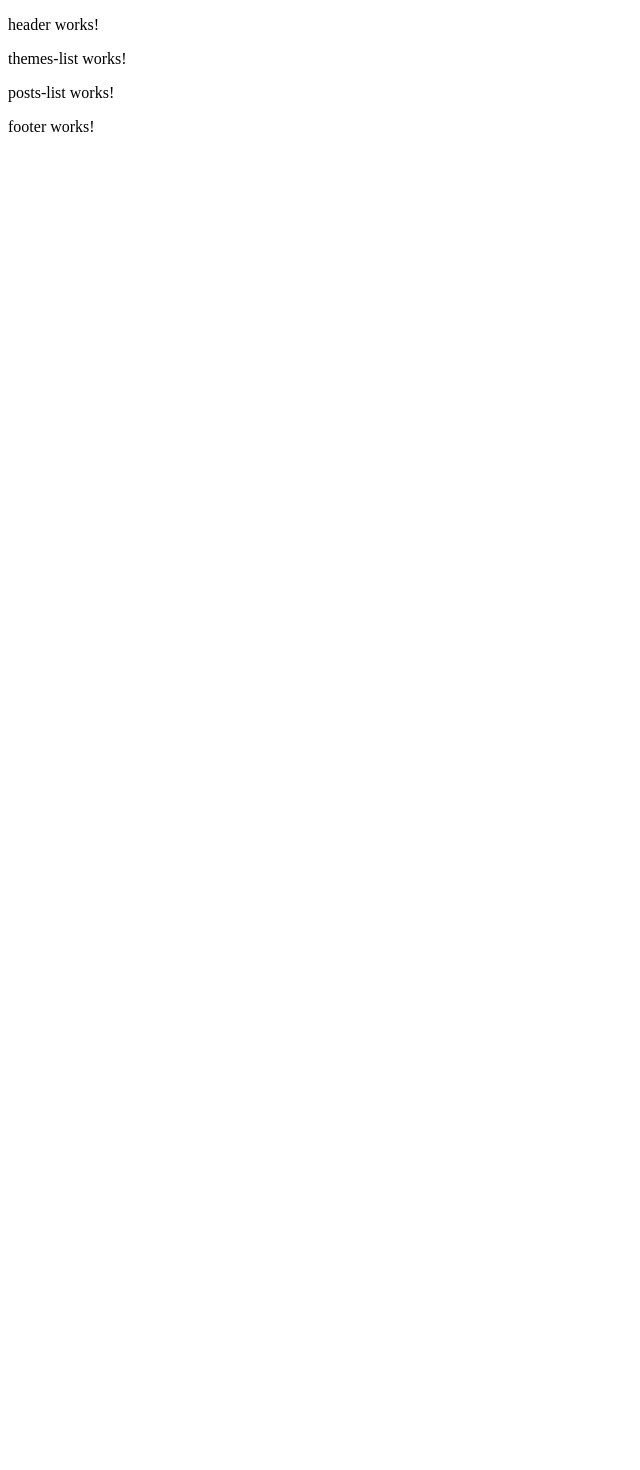
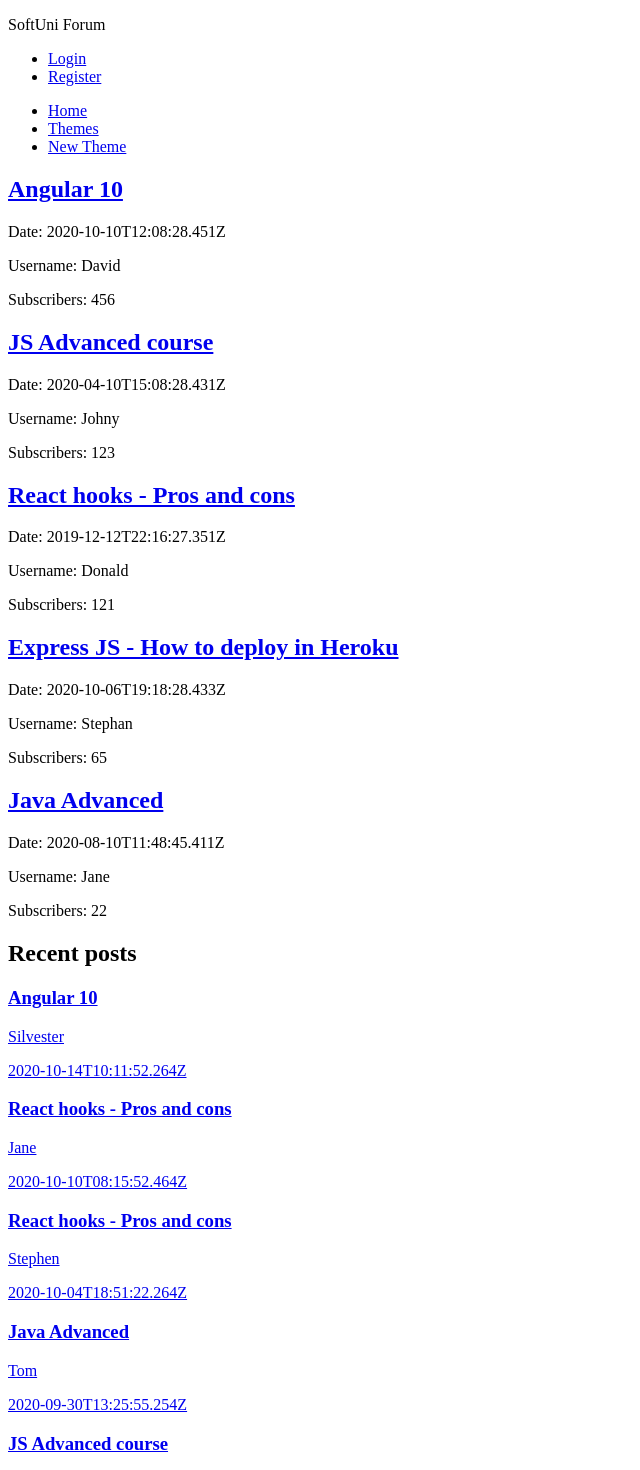
Before and after one commit to AnitaAlexieva/Angular-Course-Solutions-SoftUni, an Angular app in the folder 04.Workshop Components/workshop-components/: page / in a window 1280 px wide. Shown: the top 1470 px of the page, without its empty margins (0-640 px from the left). Before the commit the page ends 800 px from the top, so only its background shows below. Built offline with nearby package versions, Linux system fonts and the light colour scheme; no server answers.

Commit message:
Add in all components html markup

```diff
--- a/04.Workshop Components/workshop-components/src/app/core/footer/footer.component.html
+++ b/04.Workshop Components/workshop-components/src/app/core/footer/footer.component.html
@@ -1 +1,6 @@
-<p>footer works!</p>
+<footer>
+        <p>This site is designed to be used for training purposes at SoftUni.</p>
+        <p>You can find the real SoftUni forum at this link:</p>
+        <p><span><a href="https://softuni.bg/forum">https://softuni.bg/forum</a></span> Angular course Copyright &copy
+            2020</p>
+    </footer>
--- a/04.Workshop Components/workshop-components/src/app/core/header/header.component.html
+++ b/04.Workshop Components/workshop-components/src/app/core/header/header.component.html
@@ -1 +1,31 @@
-<p>header works!</p>
+<header>
+        <div class="mini-navbar-wrap">
+            <div class="logo-wrap">
+                <p class="logo"><span class="logo">SoftUni Forum</span></p>
+            </div>
+            <div class="mini-navbar">
+                <ul>
+                    <li>
+                        <a href="#">Login</a>
+                    </li>
+                    <li>
+                        <a href="#">Register</a>
+                    </li>
+                </ul>
+            </div>
+        </div>
+        <nav>
+            <ul>
+                <li>
+                    <a href="#">Home</a>
+                </li>
+                <li>
+                    <a href="#">Themes</a>
+                </li>
+                <li>
+                    <a href="#">New Theme</a>
+                </li>
+            </ul>
+        </nav>
+
+    </header>
--- a/04.Workshop Components/workshop-components/src/app/main/main.component.html
+++ b/04.Workshop Components/workshop-components/src/app/main/main.component.html
@@ -1,4 +1,4 @@
-<div>
+<div class="container">
     <app-themes-list/>
     <app-posts-list/>
 </div>
--- a/04.Workshop Components/workshop-components/src/app/posts-list/posts-list.component.html
+++ b/04.Workshop Components/workshop-components/src/app/posts-list/posts-list.component.html
@@ -1 +1,44 @@
-<p>posts-list works!</p>
+ <aside>
+            <div class="aside">
+                <h2 class="title">
+                    Recent posts
+                </h2>
+                <div>
+                    <div class="aside-theme">
+                        <a href="#">
+                            <h3>Angular 10</h3>
+                            <p>Silvester</p>
+                            <p><span>2020-10-14T10:11:52.264Z</span></p>
+                        </a>
+                    </div>
+                    <div class="aside-theme">
+                        <a href="#">
+                            <h3>React hooks - Pros and cons</h3>
+                            <p>Jane</p>
+                            <p><span>2020-10-10T08:15:52.464Z</span></p>
+                        </a>
+                    </div>
+                    <div class="aside-theme">
+                        <a href="#">
+                            <h3>React hooks - Pros and cons</h3>
+                            <p>Stephen</p>
+                            <p><span>2020-10-04T18:51:22.264Z</span></p>
+                        </a>
+                    </div>
+                    <div class="aside-theme">
+                        <a href="#">
+                            <h3>Java Advanced</h3>
+                            <p>Tom</p>
+                            <p><span>2020-09-30T13:25:55.254Z</span></p>
+                        </a>
+                    </div>
+                    <div class="aside-theme">
+                        <a href="#">
+                            <h3>JS Advanced course</h3>
+                            <p>Pamela</p>
+                            <p><span>2020-08-12T07:31:44.564Z</span></p>
+                        </a>
+                    </div>
+                </div>
+            </div>
+        </aside>
--- a/04.Workshop Components/workshop-components/src/app/themes-list/themes-list.component.html
+++ b/04.Workshop Components/workshop-components/src/app/themes-list/themes-list.component.html
@@ -1 +1,111 @@
-<p>themes-list works!</p>
+ <main>
+            <div class="theme-title">
+
+                <!-- theme component  -->
+                <div class="theme-container">
+                    <div class="theme-name-wrapper">
+                        <div class="theme-name">
+                            <a href="#" class="normal">
+                                <h2>Angular 10</h2>
+                            </a>
+                            <div class="columns">
+                                <div>
+                                    <p>Date: <time>2020-10-10T12:08:28.451Z</time></p>
+                                    <div class="nick-name">
+                                        <p>Username: <span>David</span></p>
+                                    </div>
+                                </div>
+                                <div class="subscribers">
+                                    <!-- <button class="subscribe">Subscribe</button> -->
+                                    <p>Subscribers: <span>456</span></p>
+                                </div>
+                            </div>
+                        </div>
+                    </div>
+                </div>
+                <div class="theme-container">
+                    <div class="theme-name-wrapper">
+                        <div class="theme-name">
+                            <a href="#" class="normal">
+                                <h2>JS Advanced course</h2>
+                            </a>
+                            <div class="columns">
+                                <div>
+                                    <p>Date: <time>2020-04-10T15:08:28.431Z</time></p>
+                                    <div class="nick-name">
+                                        <p>Username: <span>Johny</span></p>
+                                    </div>
+                                </div>
+                                <div class="subscribers">
+                                    <!-- <button class="unsubscribe">Unsubscribe</button> -->
+                                    <p>Subscribers: <span>123</span></p>
+                                </div>
+                            </div>
+                        </div>
+                    </div>
+                </div>
+                <div class="theme-container">
+                    <div class="theme-name-wrapper">
+                        <div class="theme-name">
+                            <a href="#" class="normal">
+                                <h2>React hooks - Pros and cons</h2>
+                            </a>
+                            <div class="columns">
+                                <div>
+                                    <p>Date: <time>2019-12-12T22:16:27.351Z</time></p>
+                                    <div class="nick-name">
+                                        <p>Username: <span>Donald</span></p>
+                                    </div>
+                                </div>
+                                <div class="subscribers">
+                                    <!-- <button class="subscribe">Subscribe</button> -->
+                                    <p>Subscribers: <span>121</span></p>
+                                </div>
+                            </div>
+                        </div>
+                    </div>
+                </div>
+                <div class="theme-container">
+                    <div class="theme-name-wrapper">
+                        <div class="theme-name">
+                            <a href="#" class="normal">
+                                <h2>Express JS - How to deploy in Heroku</h2>
+                            </a>
+                            <div class="columns">
+                                <div>
+                                    <p>Date: <time>2020-10-06T19:18:28.433Z</time></p>
+                                    <div class="nick-name">
+                                        <p>Username: <span>Stephan</span></p>
+                                    </div>
+                                </div>
+                                <div class="subscribers">
+                                    <!-- <button class="subscribe">Subscribe</button> -->
+                                    <p>Subscribers: <span>65</span></p>
+                                </div>
+                            </div>
+                        </div>
+                    </div>
+                </div>
+                <div class="theme-container">
+                    <div class="theme-name-wrapper">
+                        <div class="theme-name">
+                            <a href="#" class="normal">
+                                <h2>Java Advanced</h2>
+                            </a>
+                            <div class="columns">
+                                <div>
+                                    <p>Date: <time>2020-08-10T11:48:45.411Z</time></p>
+                                    <div class="nick-name">
+                                        <p>Username: <span>Jane</span></p>
+                                    </div>
+                                </div>
+                                <div class="subscribers">
+                                    <!-- <button class="subscribe">Subscribe</button> -->
+                                    <p>Subscribers: <span>22</span></p>
+                                </div>
+                            </div>
+                        </div>
+                    </div>
+                </div>
+            </div>
+        </main>
```
